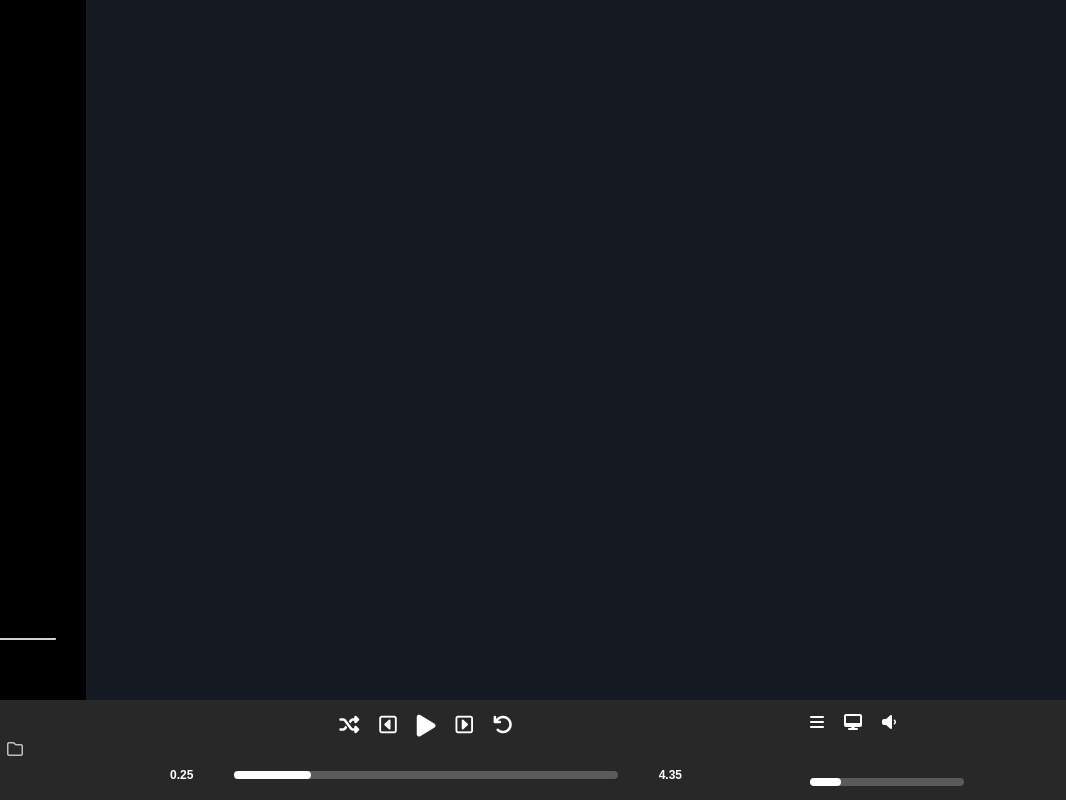
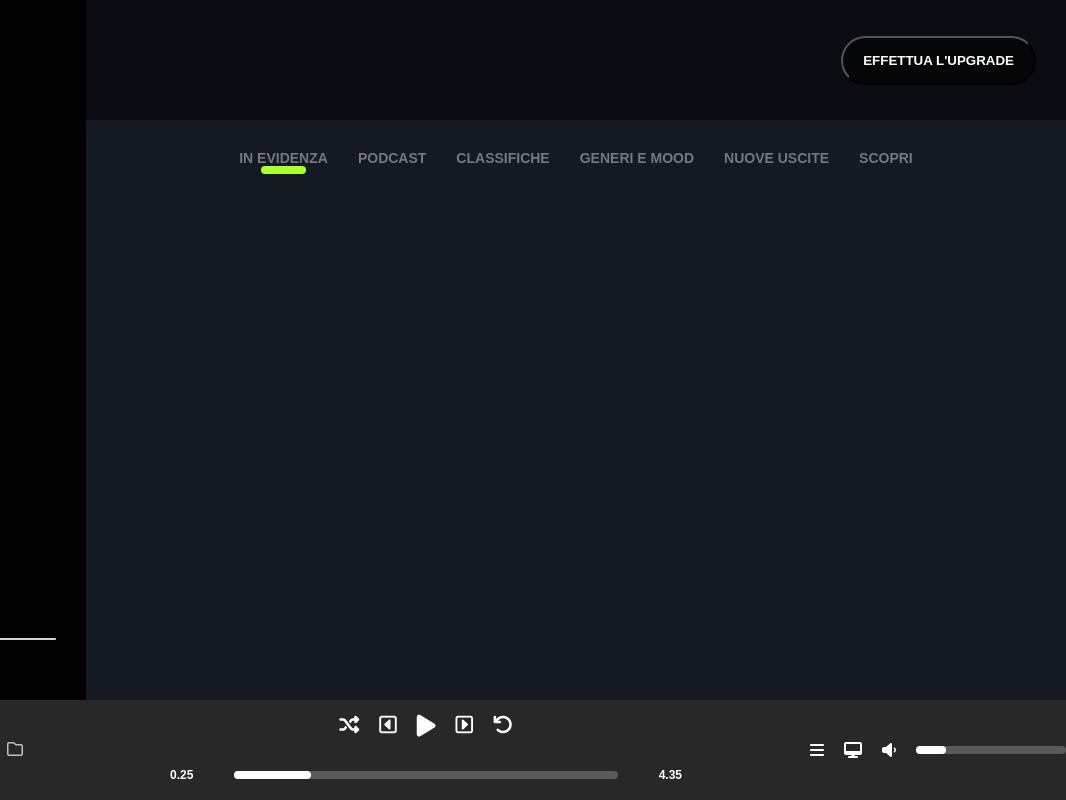
Before and after one commit to NicolaPiperis/html-css-spotifyweb, a plain HTML site: page index.html in a window 1280 px wide. Shown: the full height of the page, 214-1280 px from the left. Drawn offline with Linux system fonts and the light colour scheme.

Commit message:
test main

```diff
--- a/css/framework.css
+++ b/css/framework.css
@@ -13,7 +13,7 @@
 
 .row{
     display: flex;
-    flex-flow: row wrap;
+
 }
 
 [class*="col-"] {
--- a/css/style.css
+++ b/css/style.css
@@ -24,6 +24,7 @@ main{
     height: 100%;
     width: calc(100% - 300px);
     background-color: #141922;
+    position: relative;
 }
 
 footer{
@@ -274,9 +275,51 @@ footer{
         position: relative;
     }
 
+    /* MAIN */
 
+    /* FIXED BLOCK */
+    .transparent{
+        width: 100%;
+        height: 120px;
+        background-color: rgba(0, 0, 0, 0.5);
+        position: absolute;
+        top: 0;
+        right: 0;
+    }
 
+    #upgrade{
+        background-color: rgba(0, 0, 0, 0.5);
+        color: white;
+        margin-right: 30px;
+        padding: 15px 20px;
+        border-radius: 30px;
+    }
 
+    /* CATEGORIES */
+
+    #categories{
+        margin-top: 150px;
+        color: #76787d;
+        gap: 30px;
+        font-size: 14px;
+    }
+
+    #categories div{
+        padding-bottom: 8px;
+    }
+
+    #highlighted-categories{
+        border-radius: 10px;
+        width: 50%;
+        background-color: #adff2f;
+    }
+
+    #highlighted-categories-flex{
+        display: flex;
+        flex-direction: column;
+        justify-content: center;
+        align-items: center;
+    }
 
 
 
--- a/index.html
+++ b/index.html
@@ -136,7 +136,40 @@
             </nav>
 
             <!-- home content -->
-            <main></main>
+            <main>
+
+                <!-- FIXED BLOCK -->
+                <div class="row transparent end middle">
+
+                    <button id="upgrade" class="pointer">
+                        <strong>EFFETTUA L'UPGRADE</strong>
+                    </button>
+
+                </div>
+
+                <nav id="categories" class="row center">
+
+                    <div id="highlighted-categories-flex">
+                        <strong>IN EVIDENZA</strong>
+                        <div id="highlighted-categories"></div>
+                    </div>
+
+                    <div><strong>PODCAST</strong></div>
+                    <div><strong>CLASSIFICHE</strong></div>
+                    <div><strong>GENERI E MOOD</strong></div>
+                    <div><strong>NUOVE USCITE</strong></div>
+                    <div><strong>SCOPRI</strong></div>
+                </nav>
+
+                <section>
+
+                </section>
+
+                <section></section>
+
+                <section></section>
+
+            </main>
 
         </div>
 
@@ -196,9 +229,9 @@
 
             <section id="setting" class="row central middle">
 
-                <i class="fa-solid fa-bars" style="color: #ffffff;"></i>
-                <i class="fa-solid fa-desktop" style="color: #ffffff;"></i>
-                <i class="fa-solid fa-volume-low" style="color: #ffffff;"></i>
+                <i class="fa-solid fa-bars pointer" style="color: #ffffff;"></i>
+                <i class="fa-solid fa-desktop pointer" style="color: #ffffff;"></i>
+                <i class="fa-solid fa-volume-low pointer" style="color: #ffffff;"></i>
 
                 <span id="state-volume-bar" class="pointer">
                     <span id="highlighted-bar" class="pointer"></span>
```
